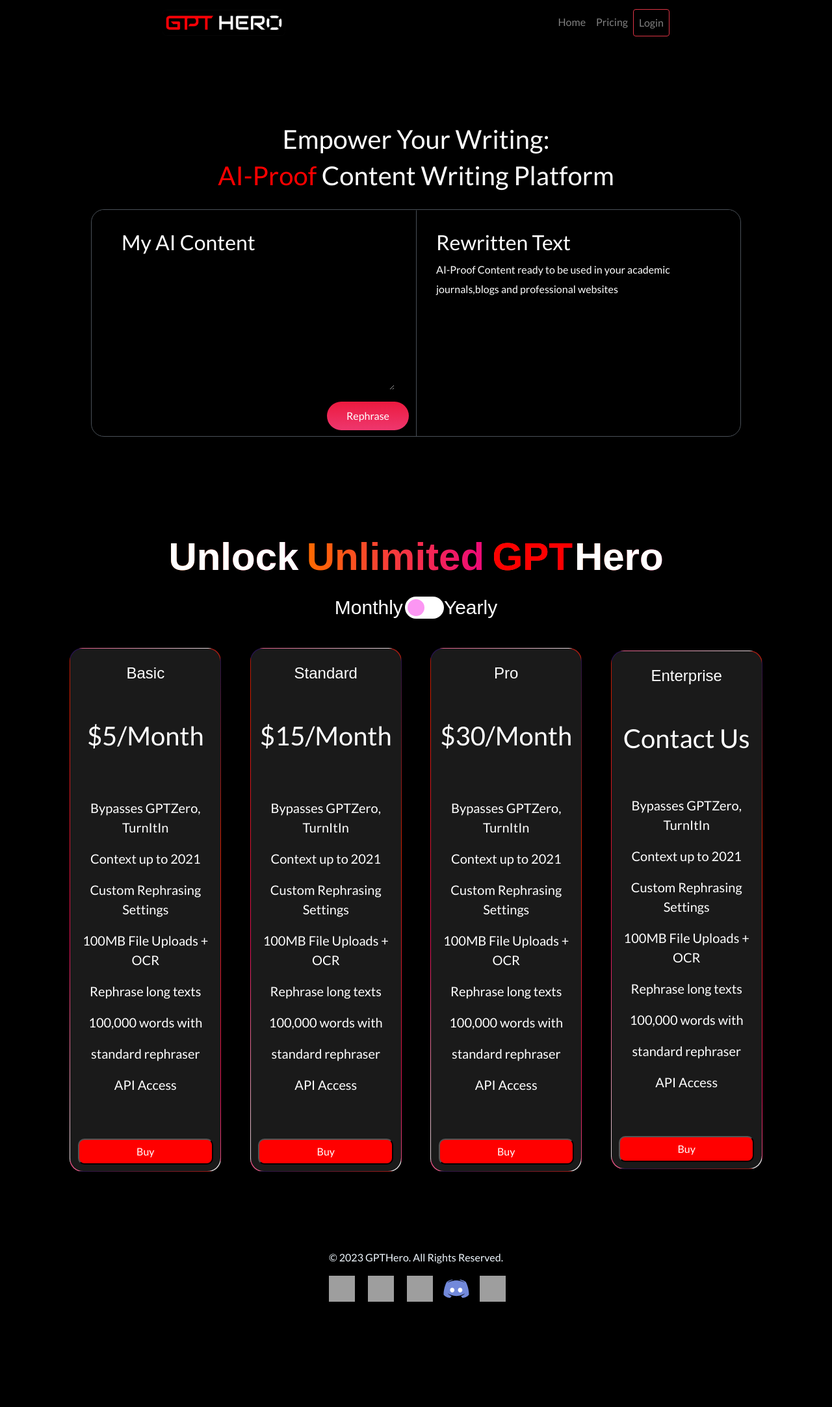
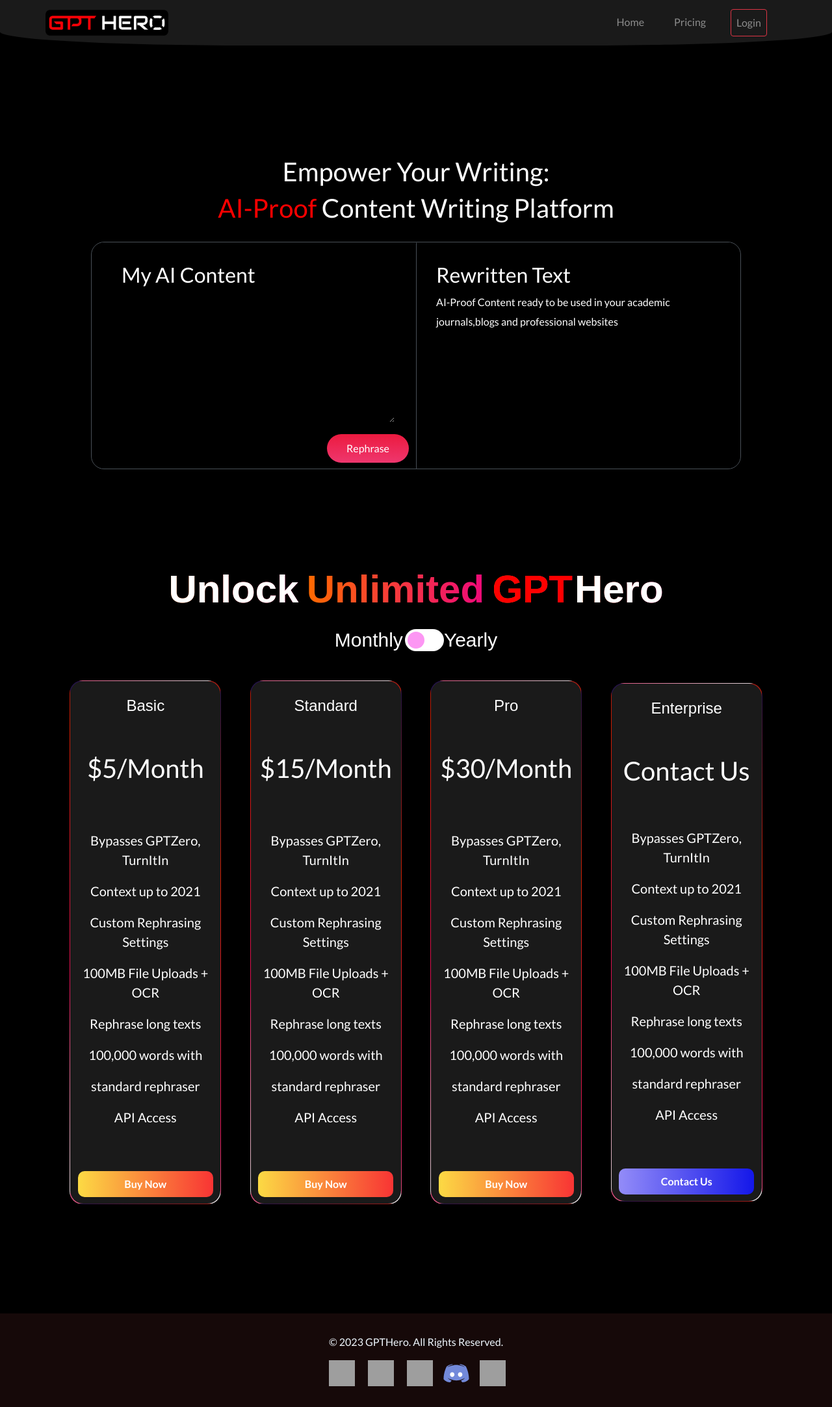
Before and after one commit to kohhash/GPT-Hero, a Django app: page / in a window 1280 px wide. Shown: the whole page at 65% size. Before the commit the page ends 2003 px from the top, so only its background shows below. Run offline with Django 4.2, Linux system fonts and the light colour scheme; some libraries are stand-ins or nearby versions; grey boxes are pictures that could not be loaded.

Commit message:
update UI

```diff
--- a/main/templates/main/home.html
+++ b/main/templates/main/home.html
@@ -242,7 +242,6 @@
               {% else %}
             <textarea name="textarea" style="width:100%;height:90%;overflow:scroll;" id="text-box"></textarea>
             {% endif %}
-
           </form>
         </div>
       </div>
--- a/main/templates/main/index.html
+++ b/main/templates/main/index.html
@@ -15,6 +15,17 @@
 <link href="https://fonts.googleapis.com/css2?family=Lato:wght@300;400;700;900&display=swap" rel="stylesheet">
 <link rel="stylesheet" href="{% static "main/styles2.css" %}" type="text/css">
     <style>
+        @keyframes gradientBackground {
+            0% {
+                background-position: 0% 50%;
+            }
+            50% {
+                background-position: 100% 50%;
+            }
+            100% {
+                background-position: 0% 50%;
+            }
+        }
         *{
             font-family: 'Lato', sans-serif;
         }
@@ -24,7 +35,6 @@
             width: 60px;
             height: 34px;
         }
-
         .switch input {
             opacity: 0;
             width: 0;
@@ -72,6 +82,7 @@
         }
         .head-body {
             height: auto;
+            padding-top: 15vh;
             @media (max-width: 767px) {
                 margin-top: 80px;
             }
@@ -162,7 +173,7 @@
         }
 
         .card2:hover {
-            transform: scale(0.98);
+            transform: scale(0.99);
             border-radius: 20px;
         }
 
@@ -176,10 +187,64 @@
             text-align: center;
             justify-content: center;
         }
+        .navbar {
+            position: fixed;
+            margin: 0%;
+            padding-left: 70px;
+            padding-right: 100px;
+            background-color: #1a1a1a;
+            width: 100%;
+            top: 0;
+            border-bottom-left-radius: 30%;
+            border-bottom-right-radius: 30%;
+            z-index: 1000; /* Adjust the z-index as needed to ensure the navbar appears above other content */
+        }
+        .footer {
+            padding-top: 2rem;
+            padding-bottom: 2rem;
+            background-color: #160909;
+            color: white;
+        }
+        .buy-button {
+            width: 90%;
+            height: 40px;
+            color: white;
+            background-image: linear-gradient(to right, #fcda44 0%, #f83434 100%);
+            border: none;
+            border-radius: 10px;
+            margin-top: 60px;
+            cursor: pointer;
+            outline: none;
+            font-weight: bold;
+            transition: transform 0.2s ease-in-out, box-shadow 0.2s ease-in-out;
+        }
+
+        .buy-button:hover {
+            transform: scale(1.05);
+            box-shadow: 0 4px 15px rgba(0, 0, 0, 0.2);
+        }
+        .contact-us-button{
+            width: 90%;
+            height: 40px;
+            color: white;
+            background-image: linear-gradient(to right, #938cf8 0%, #1417e9 100%);
+            border: none;
+            border-radius: 10px;
+            margin-top: 60px;
+            cursor: pointer;
+            outline: none;
+            font-weight: bold;
+            transition: transform 0.2s ease-in-out, box-shadow 0.2s ease-in-out;
+        }
+
+        .contact-us-button:hover {
+            transform: scale(1.05);
+            box-shadow: 0 4px 15px rgba(0, 0, 0, 0.2);
+        }
     </style>
 </head>
 <body>
-    <nav class="navbar navbar-expand-lg navbar-dark bg-black">
+    <nav class="navbar navbar-expand-lg navbar-dark bg-black fixed-top">
         <a class="navbar-brand" href="#">
             <img src="../../static/main/pic.png" alt="logo" height="40">
         </a>
@@ -187,7 +252,7 @@
             <span class="navbar-toggler-icon"></span>
         </button>
         <div class="collapse navbar-collapse" id="navbarLinks">
-            <ul class="navbar-nav ml-auto">
+            <ul class="navbar-nav ml-auto" style="column-gap: 30px;">
                 <li class="nav-item"><a class="nav-link" href="#">Home</a></li>
                 <li class="nav-item"><a class="nav-link section_scroll_link" href="#pricing-plans">Pricing</a></li>
                 <li class="nav-item"><a class="nav-link btn btn-outline-danger" href="{% url 'account_login' %}">Login</a></li>
@@ -271,7 +336,7 @@
                         <div class="row-flex">
                             <label style="color: white; font-size: 20px; margin-top: 10px;">API Access</label>
                         </div>
-                        <button style="width: 90%; height: 40px; color: white; background-color: red; border-radius: 10px; margin-top: 60px;">Buy</button>
+                        <button class="buy-button">Buy Now</button>
                     </div>
                 </div>
 
@@ -305,7 +370,7 @@
                         <div class="row-flex">
                             <label style="color: white; font-size: 20px; margin-top: 10px;">API Access</label>
                         </div>
-                        <button style="width: 90%; height: 40px; color: white; background-color: red; border-radius: 10px; margin-top: 60px;">Buy</button>
+                        <button class="buy-button">Buy Now</button>
                     </div>
                 </div>
 
@@ -339,7 +404,7 @@
                         <div class="row-flex">
                             <label style="color: white; font-size: 20px; margin-top: 10px;">API Access</label>
                         </div>
-                        <button style="width: 90%; height: 40px; color: white; background-color: red; border-radius: 10px; margin-top: 60px;">Buy</button>
+                        <button class="buy-button">Buy Now</button>
                     </div>
                 </div>
 
@@ -373,14 +438,14 @@
                         <div class="row-flex">
                             <label style="color: white; font-size: 20px; margin-top: 10px;">API Access</label>
                         </div>
-                        <button style="width: 90%; height: 40px; color: white; background-color: red; border-radius: 10px; margin-top: 60px;">Buy</button>
+                        <button class="contact-us-button">Contact Us</button>
                     </div>
                 </div>
             </div>
         </div>
     </div>
 
-<footer class="footer mb-4">
+<footer class="footer mt-5">
     <div class="container-footer" style="text-align: center;">
         <p style="color: aliceblue;">&copy; 2023 GPTHero. All Rights Reserved.</p>
     </div>
--- a/static/main/styles2.css
+++ b/static/main/styles2.css
@@ -13,9 +13,6 @@ body
     justify-content: space-between;
     align-items: center;
     padding:10px;
-    margin-left: 240px;
-    margin-right: 240px;
-
 }
 .navbar-logo img
 {
```
Also changed, not shown: main/templates/main/plans.html (+42 -5 lines).
